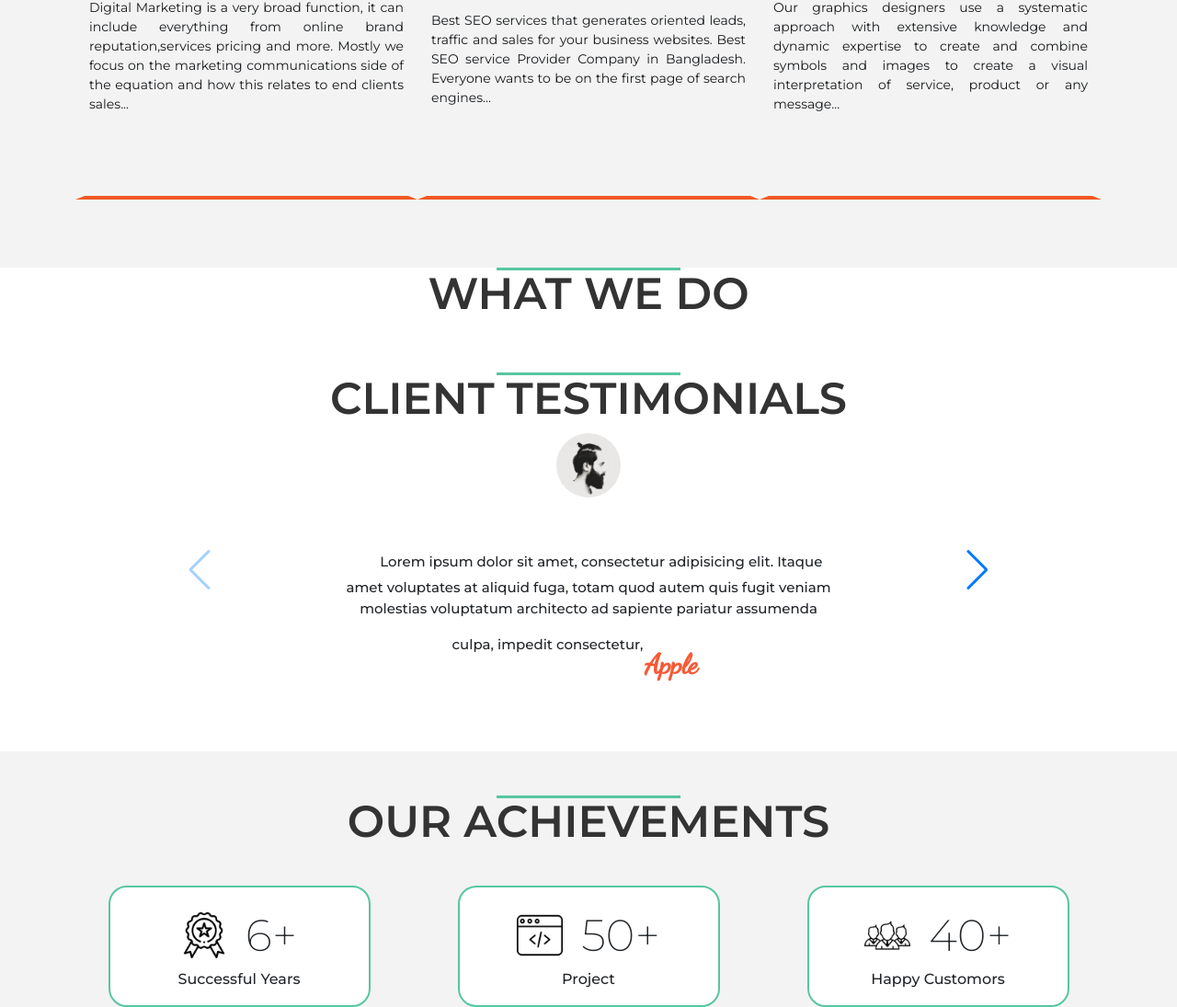
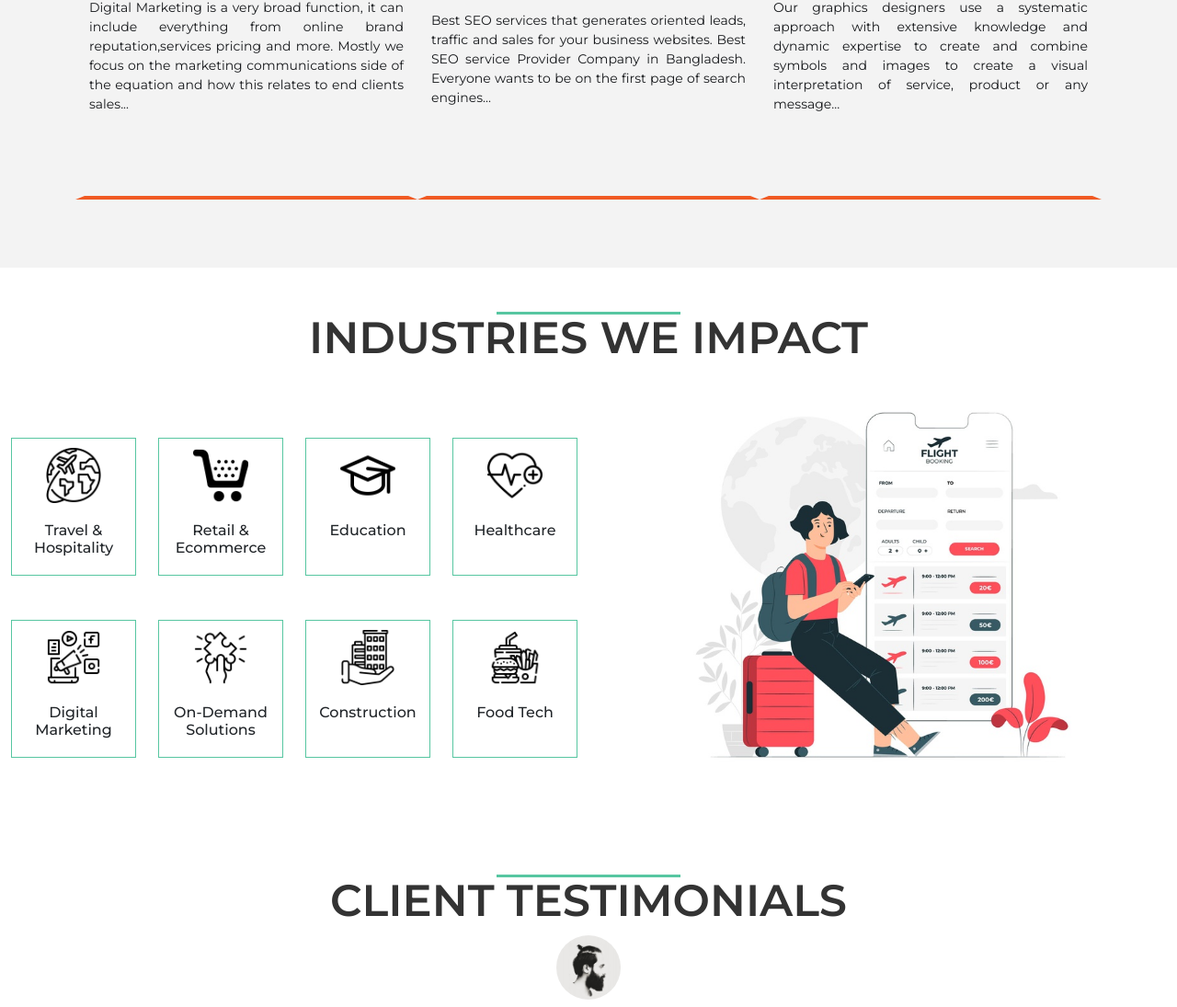
Before and after one commit to hridoy-roy/CRETECHBD, a PHP site: page / in a window 1280 px wide. Shown: the part 1663-2758 px from the top of the page at 92% size. Run offline with PHP 8.4, Linux system fonts and the light colour scheme; some libraries are stand-ins or nearby versions; some web fonts are replaced.

Commit message:
front page done

```diff
--- a/css/style.css
+++ b/css/style.css
@@ -778,3 +778,38 @@ font-size: 3rem;
   font-size: 1rem;
   font-weight: 500;
 }
+
+/* Industries We Impact style start  */
+
+.industries_wrap{
+  align-items: center;
+  text-align: center;
+}
+
+.industries_wrap .industries_item > div > div{
+cursor: pointer;
+text-align: center;
+}
+.industries_wrap .industries_item > div > div > div{
+  border: 1px solid #57c6a1;
+  height: 150px;
+  transition: .5s;
+}
+.industries_wrap .industries_item > div > div > div:hover{
+border-radius: 10px;
+
+}
+.industries_wrap .industries_item > div > div > div h5{
+padding: 10px 0;
+font-size: 16px;
+}
+.industries_wrap .industries_item > div > div > div img{
+  padding: 10px 0;
+  }
+
+  .industries_wrap .industries-img img{
+    transition: .5s;
+  }
+
+
+/* Industries We Impact style End  */
--- a/index.html
+++ b/index.html
@@ -441,32 +441,76 @@
     </div>
   </section>
 
+<!-- Industries We Impact Start-->
 
-  <section>
+  <section class="container-fluid my-5">
 
     <div class="title">
-      <h2>What we do</h2>
+      <h2>Industries We Impact</h2>
     </div>
-    <div class="row">
-      <div class="col-md-6">
-        <div class="row">
-          <div class="col"></div>
-          <div class="col"></div>
-          <div class="col"></div>
-          <div class="col"></div>
+    <div class="row industries_wrap">
+      <div class="col-md-6 industries_item">
+        <div class="row  my-5 ">
+          <div class="col-3">
+            <div class="img-1">
+              <img src="images/Industries/icon/travel.png" alt="Travel & Hospitality" width="60px">
+            <h5>Travel & Hospitality</h5>
+            </div>
+          </div>
+          <div class="col-3">
+            <div class="img-2">
+              <img src="images/Industries/icon/E-commerce.png" alt="Retail & Ecommerce" width="60px">
+            <h5>Retail & Ecommerce</h5>
+            </div>
+          </div>
+          <div class="col-3">
+            <div class="img-3">
+              <img src="images/Industries/icon/online.png" alt="Education" width="60px">
+            <h5>Education</h5>
+            </div>
+          </div>
+          <div class="col-3">
+            <div class="img-4">
+              <img src="images/Industries/icon/healthcare.png" alt="Healthcare" width="60px">
+            <h5>Healthcare</h5>
+            </div>
+          </div>
         </div>
-        <div class="row">
-          <div class="col"></div>
-          <div class="col"></div>
-          <div class="col"></div>
-          <div class="col"></div>
+        <div class="row mb-2">
+          <div class="col-3">
+           <div class="img-5">
+            <img src="images/Industries/icon/digital.png" alt="Digital Marketing" width="60px">
+            <h5>Digital Marketing</h5>
+          </div>
+           </div>
+          <div class="col-3">
+            <div class="img-6">
+              <img src="images/Industries/icon/solution.png" alt="On-Demand Solutions" width="60px">
+            <h5>On-Demand Solutions</h5>
+            </div>
+          </div>
+          <div class="col-3">
+            <div class="img-7">
+              <img src="images/Industries/icon/construction.png" alt="Construction" width="60px">
+            <h5>Construction</h5>
+            </div>
+          </div>
+          <div class="col-3">
+           <div class="img-8">
+            <img src="images/Industries/icon/food-tech.png" alt="Food Tech" width="60px">
+            <h5>Food Tech</h5>
+           </div>
+          </div>
         </div>
       </div>
-      <div class="col-md-6"></div>
+
+      <div class="col-md-6 industries-img">
+        <img class="p-2" src="images/Industries/travel.jpg" alt="Travel & Hospitality" height="450px" >
+      </div>
     </div>
   </section>
 
-
+<!-- Industries We Impact Start-->
 
   <!--  Client Testimonials -->
   <section>
@@ -904,8 +948,7 @@
   <!-- Google Analytics: change UA-XXXXX-Y to be your site's ID. -->
   <script>
     window.ga = function () {
-      ga.q.push(arguments)©
-    };
+      ga.q.push(arguments)© };
     ga.q = [];
     ga.l = +new Date;
     ga('create', 'UA-XXXXX-Y', 'auto');
--- a/js/main.js
+++ b/js/main.js
@@ -180,3 +180,49 @@ owl.owlCarousel({
 $('.counter').counterUp({
 
 });
+
+// Industries We Impact jquery
+
+$(document).ready(function(){
+	$('.industries_wrap > div > div > div >.img-1').click(function(){
+		$('.industries-img > img').attr('src','images/Industries/travel.jpg');
+		$('.industries-img > img').attr('alt','Travel & Hospitality');
+	});
+
+	$('.industries_wrap > div > div > div > .img-2').click(function(){
+		$('.industries-img > img').attr('src','images/Industries/E-commerce.jpg');
+		$('.industries-img > img').attr('alt','Retail & Ecommerce');
+	});
+
+	$('.industries_wrap > div > div > div > .img-3').click(function(){
+		$('.industries-img > img').attr('src','images/Industries/online.jpg');
+		$('.industries-img > img').attr('alt','Education');
+	});
+
+	$('.industries_wrap > div > div > div > .img-4').click(function(){
+		$('.industries-img > img').attr('src','images/Industries/healthcare.jpg');
+		$('.industries-img > img').attr('alt','Healthcare');
+	});
+
+	$('.industries_wrap > div > div > div > .img-5').click(function(){
+		$('.industries-img > img').attr('src','images/Industries/digital.jpg');
+		$('.industries-img > img').attr('alt','Digital Marketing');
+	});
+
+	$('.industries_wrap > div > div > div > .img-6').click(function(){
+		$('.industries-img > img').attr('src','images/Industries/solution.jpg');
+		$('.industries-img > img').attr('alt','On-Demand Solutions');
+	});
+
+	$('.industries_wrap > div > div > div > .img-7').click(function(){
+		$('.industries-img > img').attr('src','images/Industries/construction.jpg');
+		$('.industries-img > img').attr('alt','Construction');
+	});
+
+	$('.industries_wrap > div > div > div > .img-8').click(function(){
+		$('.industries-img > img').attr('src','images/Industries/food-tech.jpg');
+		$('.industries-img > img').attr('alt','Food Tech');
+	});
+
+
+});
```
Also changed, not shown: images/Industries/E-commerce.jpg (added), images/Industries/construction.jpg (added), images/Industries/digital.jpg (added), images/Industries/food-tech.jpg (added), images/Industries/healthcare.jpg (added), images/Industries/icon/E-commerce.png (added), images/Industries/icon/construction.png (added), images/Industries/icon/digital.png (added), images/Industries/icon/food-tech.png (added), images/Industries/icon/healthcare.png (added), images/Industries/icon/online.png (added), images/Industries/icon/solution.png (added), images/Industries/icon/travel.png (added), images/Industries/online.jpg (added), 2 more files.
